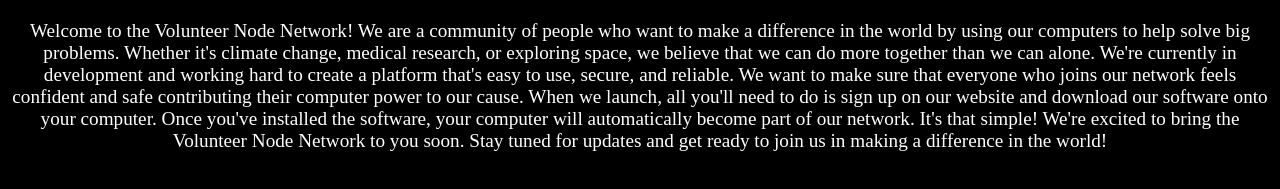
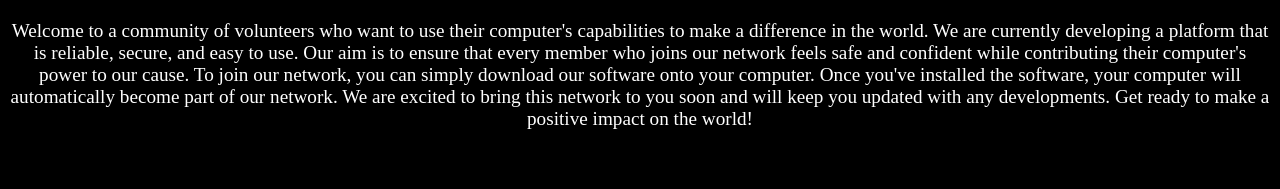
Before and after one commit to XM9G/Noders-NETWORK, a plain HTML site: page index.html in a window 1280 px wide. Shown: the part 111-300 px from the top of the page. Drawn offline with Linux system fonts and the light colour scheme.

Commit message:
no more lies

```diff
--- a/index.html
+++ b/index.html
@@ -15,13 +15,11 @@
 
 <body>
     <img src="https://github.com/XM9G/Noders-NETWORK/blob/main/assets/Logo%20sub.png?raw=true" height="100px" style="">
-    <p style="text-align: center; font-size: larger;">Welcome to the Volunteer Node Network!
+    <p style="text-align: center; font-size: larger;">Welcome to a community of volunteers who want to use their computer's capabilities to make a difference in the world.
 
-        We are a community of people who want to make a difference in the world by using our computers to help solve big problems. Whether it's climate change, medical research, or exploring space, we believe that we can do more together than we can alone.
+        We are currently developing a platform that is reliable, secure, and easy to use. Our aim is to ensure that every member who joins our network feels safe and confident while contributing their computer's power to our cause.
 
-        We're currently in development and working hard to create a platform that's easy to use, secure, and reliable. We want to make sure that everyone who joins our network feels confident and safe contributing their computer power to our cause.
+        To join our network, you can simply download our software onto your computer. Once you've installed the software, your computer will automatically become part of our network.
 
-        When we launch, all you'll need to do is sign up on our website and download our software onto your computer. Once you've installed the software, your computer will automatically become part of our network. It's that simple!
-
-        We're excited to bring the Volunteer Node Network to you soon. Stay tuned for updates and get ready to join us in making a difference in the world!</p>
+        We are excited to bring this network to you soon and will keep you updated with any developments. Get ready to make a positive impact on the world!</p>
 </body>
```
